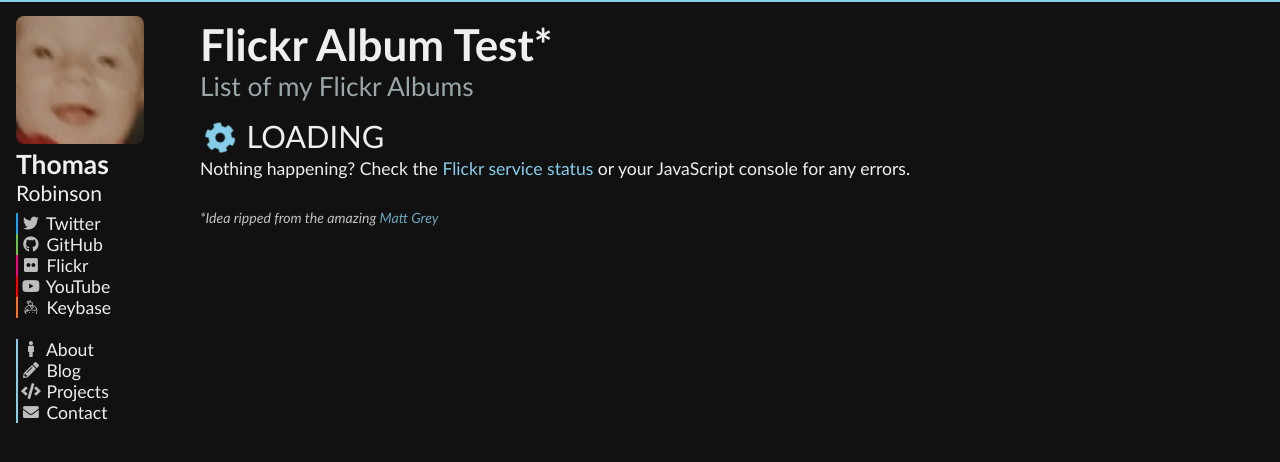
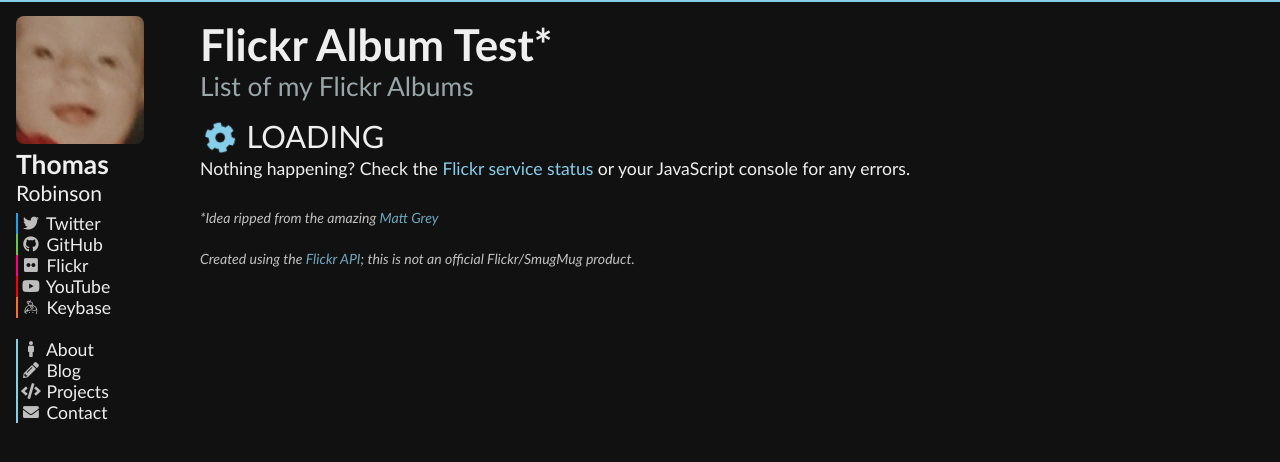
Before and after one commit to tomfishemoji/tomfishemoji.github.io, a Jekyll site: the page built from flickr_stuff/flickr_albums.html, in a window 1280 px wide. Shown: the top 462 px of the page. Built offline with Jekyll 4.4.1, drawn with Linux system fonts in a browser that asks for light colours.

Commit message:
Flickr map improvements

```diff
--- /dev/null
+++ b/css/pages/flickr-map.scss
@@ -0,0 +1,71 @@
+---
+---
+
+div#yeahyeahyeahs {
+  opacity: 0.1;
+  pointer-events: none;
+  transition: opacity 1s;
+  z-index: 9999;
+}
+
+.leaflet-control-attribution {
+  text-align: right;
+  background-color: #0009 !important;
+  color: #aaa;
+  border-top-left-radius: 4px;
+  padding: 2px;
+
+  a {
+    color: deepskyblue;
+  }
+
+  span#embiggen {
+    float: right;
+    font-size: 2.1em;
+    margin-left: 4px;
+
+    a {
+      color: skyblue;
+    }
+  }
+}
+
+a.marker-photo-link {
+  text-align: center;
+  width: 10vw;
+  display: inline-block;
+
+  &:hover span.marker-photo-date,
+  &:hover span.marker-photo-title {
+    text-decoration: underline;
+  }
+
+  span.marker-photo-date,
+  span.marker-photo-title {
+    display: inline-block;
+    width: 100%;
+  }
+
+  span.marker-photo-title {
+    margin-top: 4px;
+    color: #fff;
+    font-size: 1.2em;
+    font-weight: bold;
+  }
+
+  span.marker-photo-date {
+    color: #eee;
+    font-size: 1em;
+  }
+}
+
+.leaflet-popup-content-wrapper,
+.leaflet-popup-tip {
+  background-color: #111e;
+  color: #eee;
+}
+
+.leaflet-marker-icon {
+  border-radius: 25%;
+  opacity: 0.8;
+}
--- a/flickr_tests/flickr_albums.html
+++ b/flickr_stuff/flickr_albums.html
@@ -16,3 +16,5 @@
 </div>
 
 <p style="font-size: 0.8em; opacity: 0.8; font-style: italic; margin-top: 8px;">*Idea ripped from the amazing <a href="http://mattg.co.uk/photography/">Matt Grey</a></p>
+
+<p style="font-size: 0.8em; opacity: 0.8; font-style: italic; margin-top: 8px;">Created using the <a href="https://www.flickr.com/services/api/">Flickr API</a>; this is not an official Flickr/SmugMug product.</p>
--- a/flickr_tests/flickr_photos.html
+++ b/flickr_stuff/flickr_photos.html
@@ -27,3 +27,5 @@
     <h1><i class="fas fa-fw fa-cog fa-spin" style="color: skyblue;"></i> LOADING</h1>
     <p>Nothing happening? Check the <a href="https://status.flickr.net/">Flickr service status</a> or your JavaScript console for any errors.</p>
 </div>
+
+<p style="font-size: 0.8em; opacity: 0.8; font-style: italic; margin-top: 8px;">Created using the <a href="https://www.flickr.com/services/api/">Flickr API</a>; this is not an official Flickr/SmugMug product.</p>
```
Also changed, not shown: flickr_stuff/flickr_map.html (renamed from flickr_tests/flickr_map.html, +7 -14 lines), js/pages/flickr-map.js (+78 -10 lines), js/pages/projects-list.js (+9 -0 lines), flickr_stuff/flickr.html (renamed from flickr_tests/flickr.html).
